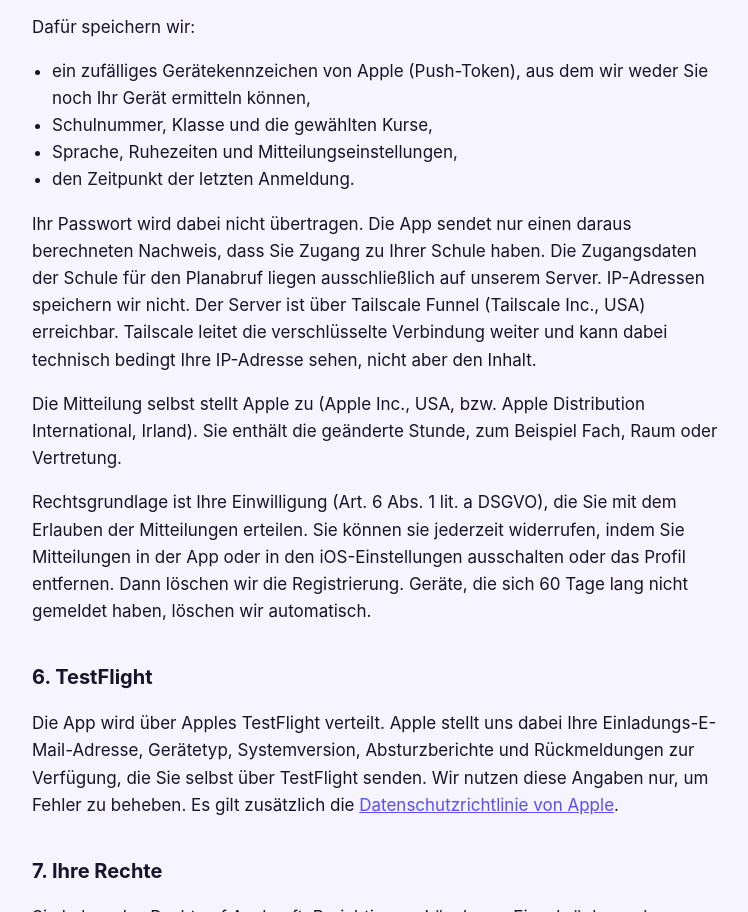
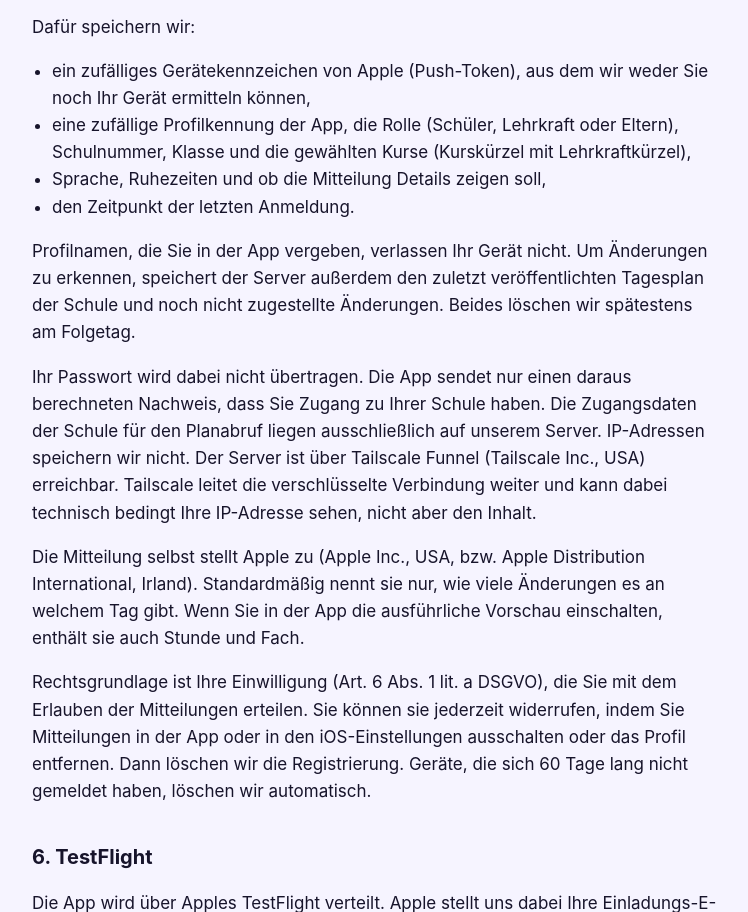
Before and after one commit to GLG9/schoolflow-site, a plain HTML site: page datenschutz/index.html in a window 1280 px wide. Shown: the part 1779-2691 px from the top of the page, without its empty margins (264-1012 px from the left). Drawn offline with Linux system fonts and the light colour scheme.

Commit message:
Datenschutz: gespeicherte Daten des Mitteilungsservers präzisiert
Co-Authored-By: Claude Opus 5.5 <noreply@anthropic.com>

```diff
--- a/datenschutz/index.html
+++ b/datenschutz/index.html
@@ -46,12 +46,13 @@
   <p>Dafür speichern wir:</p>
   <ul>
     <li>ein zufälliges Gerätekennzeichen von Apple (Push-Token), aus dem wir weder Sie noch Ihr Gerät ermitteln können,</li>
-    <li>Schulnummer, Klasse und die gewählten Kurse,</li>
-    <li>Sprache, Ruhezeiten und Mitteilungseinstellungen,</li>
+    <li>eine zufällige Profilkennung der App, die Rolle (Schüler, Lehrkraft oder Eltern), Schulnummer, Klasse und die gewählten Kurse (Kurskürzel mit Lehrkraftkürzel),</li>
+    <li>Sprache, Ruhezeiten und ob die Mitteilung Details zeigen soll,</li>
     <li>den Zeitpunkt der letzten Anmeldung.</li>
   </ul>
+  <p>Profilnamen, die Sie in der App vergeben, verlassen Ihr Gerät nicht. Um Änderungen zu erkennen, speichert der Server außerdem den zuletzt veröffentlichten Tagesplan der Schule und noch nicht zugestellte Änderungen. Beides löschen wir spätestens am Folgetag.</p>
   <p>Ihr Passwort wird dabei nicht übertragen. Die App sendet nur einen daraus berechneten Nachweis, dass Sie Zugang zu Ihrer Schule haben. Die Zugangsdaten der Schule für den Planabruf liegen ausschließlich auf unserem Server. IP-Adressen speichern wir nicht. Der Server ist über Tailscale Funnel (Tailscale Inc., USA) erreichbar. Tailscale leitet die verschlüsselte Verbindung weiter und kann dabei technisch bedingt Ihre IP-Adresse sehen, nicht aber den Inhalt.</p>
-  <p>Die Mitteilung selbst stellt Apple zu (Apple Inc., USA, bzw. Apple Distribution International, Irland). Sie enthält die geänderte Stunde, zum Beispiel Fach, Raum oder Vertretung.</p>
+  <p>Die Mitteilung selbst stellt Apple zu (Apple Inc., USA, bzw. Apple Distribution International, Irland). Standardmäßig nennt sie nur, wie viele Änderungen es an welchem Tag gibt. Wenn Sie in der App die ausführliche Vorschau einschalten, enthält sie auch Stunde und Fach.</p>
   <p>Rechtsgrundlage ist Ihre Einwilligung (Art. 6 Abs. 1 lit. a DSGVO), die Sie mit dem Erlauben der Mitteilungen erteilen. Sie können sie jederzeit widerrufen, indem Sie Mitteilungen in der App oder in den iOS-Einstellungen ausschalten oder das Profil entfernen. Dann löschen wir die Registrierung. Geräte, die sich 60 Tage lang nicht gemeldet haben, löschen wir automatisch.</p>
 
   <h2>6. TestFlight</h2>
@@ -61,7 +62,7 @@
   <p>Sie haben das Recht auf Auskunft, Berichtigung, Löschung, Einschränkung der Verarbeitung, Datenübertragbarkeit und Widerspruch (Art. 15 bis 21 DSGVO) sowie das Recht, eine erteilte Einwilligung zu widerrufen. Da wir keine Namen oder Konten kennen, können wir Anfragen nur zuordnen, wenn Sie uns die dafür nötigen Angaben nennen. Am einfachsten löschen Sie Ihre Daten direkt in der App. Sie können sich außerdem bei einer Datenschutz-Aufsichtsbehörde beschweren, etwa beim Landesbeauftragten für den Datenschutz Sachsen-Anhalt.</p>
 
   <h2 id="en">English summary</h2>
-  <p>Schoolflow has no user accounts, no ads and no tracking. Your school credentials, timetable and grades stay on your device; the app loads them directly from your school's timetable server (stundenplan24) and, if set up, from FuxNoten. The list of features enabled for your school is a public file on GitHub Pages. If you allow notifications, our notification server stores an anonymous Apple push token together with your school number, class, selected courses, language and quiet hours, and notifies you through Apple's push service when your timetable changes. Your password is never sent to us. Turning notifications off or removing the profile deletes this registration; inactive devices are deleted after 60 days. Controller: studio.201 software GmbH, Otto-von-Guericke-Str. 104, 39104 Magdeburg, Germany, <a href="mailto:datenschutz@studio201.de">datenschutz@studio201.de</a>.</p>
+  <p>Schoolflow has no user accounts, no ads and no tracking. Your school credentials, timetable and grades stay on your device; the app loads them directly from your school's timetable server (stundenplan24) and, if set up, from FuxNoten. The list of features enabled for your school is a public file on GitHub Pages. If you allow notifications, our notification server stores an anonymous Apple push token together with your school number, class, selected courses, language and quiet hours, and notifies you through Apple's push service when your timetable changes. To detect changes the server keeps the school's latest published daily plan until the following day. Your password is never sent to us. Turning notifications off or removing the profile deletes this registration; inactive devices are deleted after 60 days. Controller: studio.201 software GmbH, Otto-von-Guericke-Str. 104, 39104 Magdeburg, Germany, <a href="mailto:datenschutz@studio201.de">datenschutz@studio201.de</a>.</p>
 
   <footer><a href="../">Schoolflow</a> · <a href="https://studio201.de/Impressum/">Impressum</a></footer>
 </main>
```
